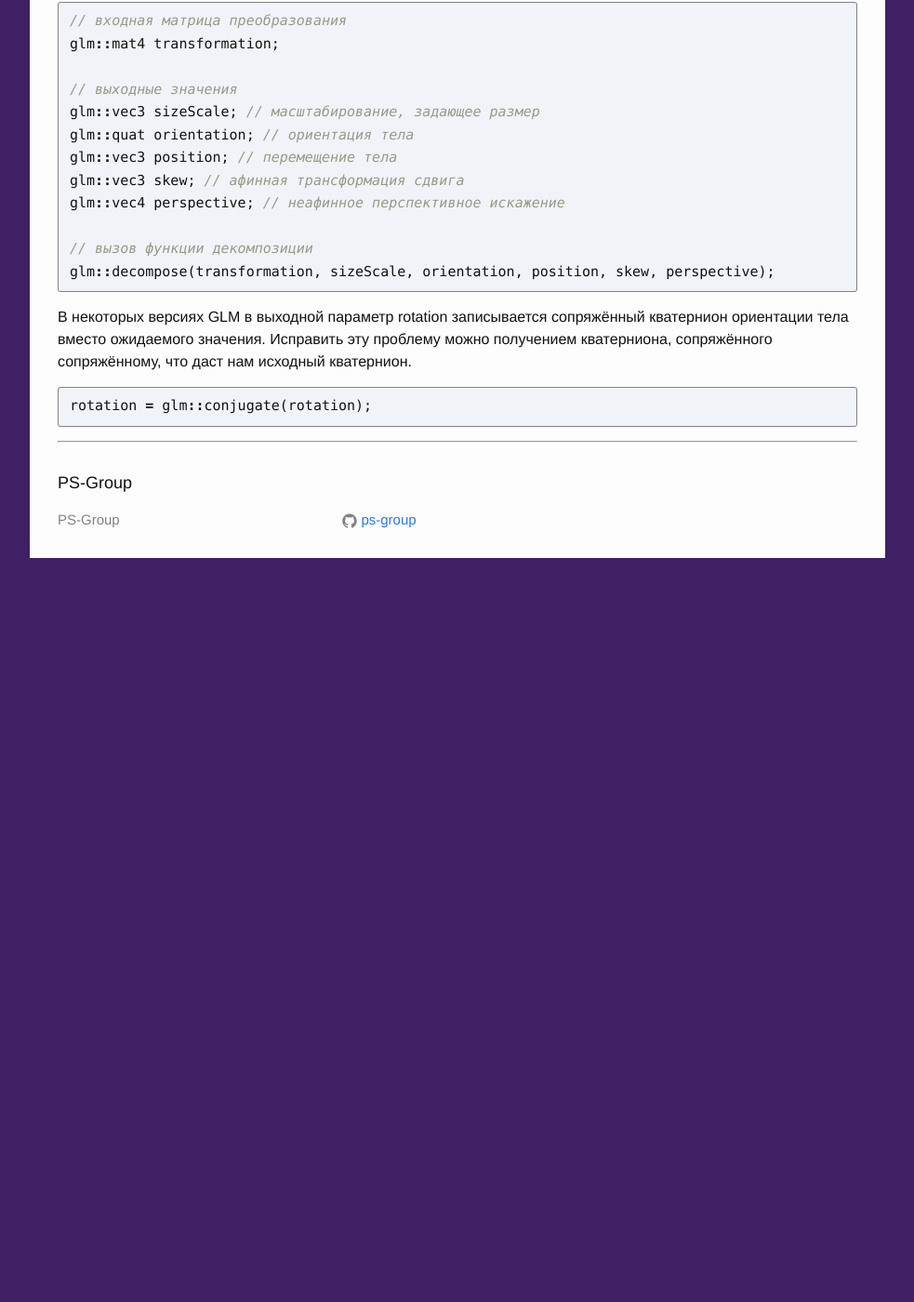
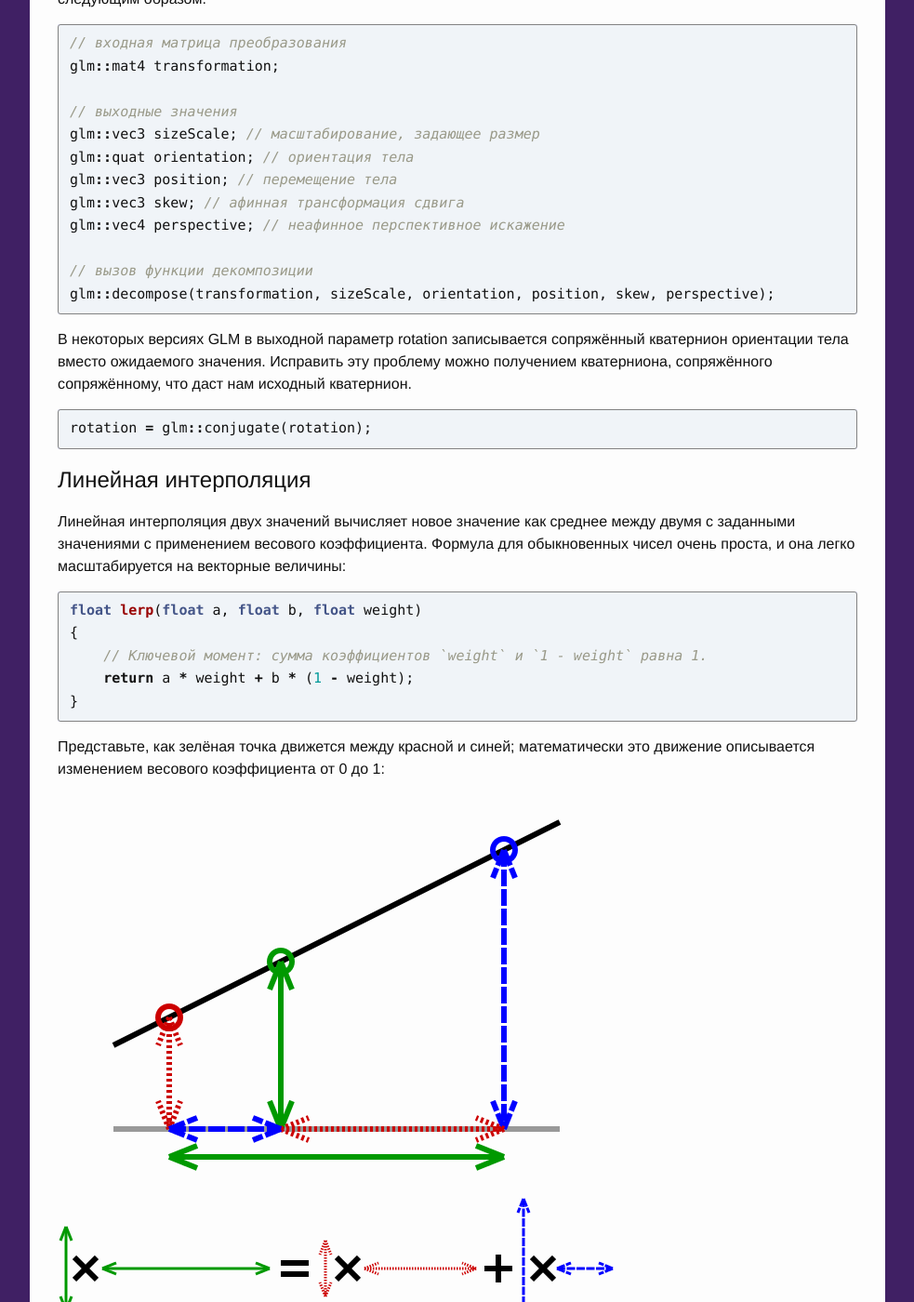
Before and after one commit to ps-group/ps-group.github.io, a Jekyll site: the page built from _opengl/glm_cheatsheet.md, in a window 1280 px wide and 1400 px high, scrolled down 7601 px. Shown: the whole window at 93% size, without its empty margins (148-1131 px from the left). Built offline with Jekyll 4.4.1, drawn with Linux system fonts in a browser that asks for light colours; before the commit the page ends 8231 px from its top, so only the background shows below that; some of the changed text lies outside the part shown.

Commit message:
Обновлено несколько примеров

````diff
--- a/_opengl/glm_cheatsheet.md
+++ b/_opengl/glm_cheatsheet.md
@@ -252,3 +252,47 @@
 ```cpp
 rotation = glm::conjugate(rotation);
 ```
+
+## Линейная интерполяция
+
+Линейная интерполяция двух значений вычисляет новое значение как среднее между двумя с заданными значениями с применением весового коэффициента. Формула для обыкновенных чисел очень проста, и она легко масштабируется на векторные величины:
+
+```cpp
+float lerp(float a, float b, float weight)
+{
+    // Ключевой момент: сумма коэффициентов `weight` и `1 - weight` равна 1.
+    return a * weight + b * (1 - weight);
+}
+```
+
+Представьте, как зелёная точка движется между красной и синей; математически это движение описывается изменением весового коэффициента от 0 до 1:
+
+![Иллюстрация](figures/visualisation_of_linear_interpretation.png)
+
+Функция glm::lerp выполняет линейную интерполяцию. Она перегружена для скаляров, для векторов из 2-4 значений и для кватернионов.
+
+```cpp
+
+// для перегруженной glm::lerp, принимающей glm::vec3
+#include <glm/gtx/compatibility.hpp>
+
+using glm::vec2;
+using glm::vec3;
+using glm::vec4;
+
+int main()
+{
+    {
+        vec2 a = { 1, 3 };
+        vec2 b = { -3, 5 };
+        vec2 median = glm::lerp(a, b, 0.5f);
+        assert(glm::distance(median, {-1, 4}) < 0.001f);
+    }
+    {
+        vec3 a = { 1, 3 };
+        vec3 b = { -3, 5 };
+        vec3 median = glm::lerp(a, b, 0.5f);
+        assert(glm::distance(median, {-1, 4}) < 0.001f);
+    }
+}
+```
````
Also changed, not shown: _opengl/assimp.md (+24 -2 lines), _opengl/figures/visualisation_of_linear_interpretation.png (added).
